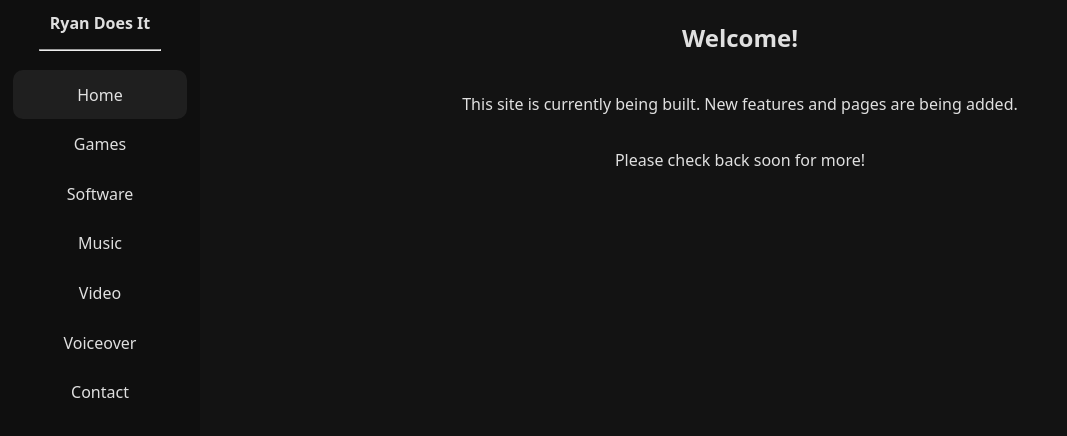
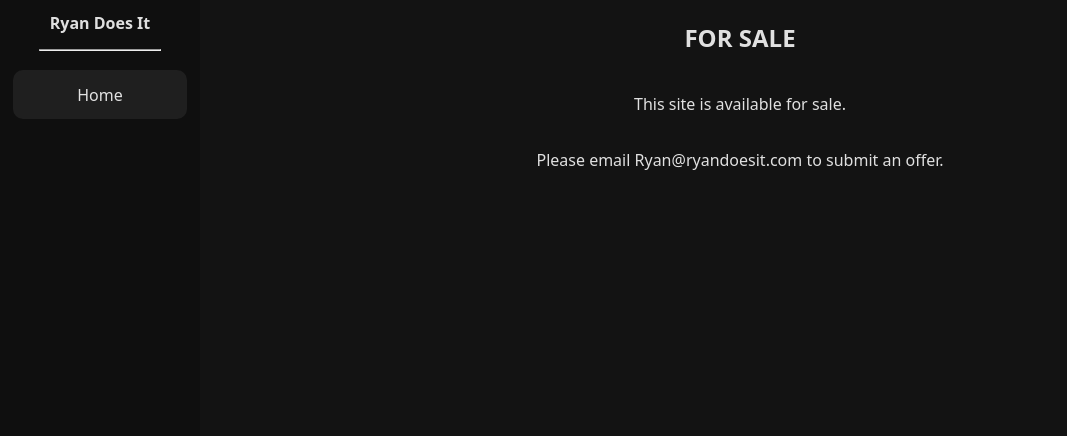
Before and after one commit to RyanFullStack/ryandoesit, a React (Vite) app: page / in a window 1280 px wide. Shown: the top 436 px of the page, without its empty margins (0-1067 px from the left). Built offline with nearby package versions, Linux system fonts and the light colour scheme.

Commit message:
for sale

```diff
--- a/src/components/home/index.jsx
+++ b/src/components/home/index.jsx
@@ -4,9 +4,9 @@ function Home() {
 
 
     return <div className="home-content">
-        <h2>Welcome!</h2>
-        <p>This site is currently being built. New features and pages are being added.</p>
-        <p>Please check back soon for more!</p>
+        <h2>FOR SALE</h2>
+        <p>This site is available for sale.</p>
+        <p>Please email <a href="mailto:ryan@ryandoesit.com"> Ryan@ryandoesit.com</a> to submit an offer.</p>
     </div>
 }
 
--- a/src/components/sidebar/index.jsx
+++ b/src/components/sidebar/index.jsx
@@ -44,7 +44,7 @@ function Sidebar() {
                             </div>
                         )}
                     </NavLink>
-                    <NavLink to="/games">
+                    {/* <NavLink to="/games">
                         {({ isActive }) => (
                             <div className={`sidebar-item ${isActive ? 'active' : ''}`}>
                                 Games
@@ -85,7 +85,7 @@ function Sidebar() {
                                 Contact
                             </div>
                         )}
-                    </NavLink>
+                    </NavLink> */}
                 </div>
             </div>
             <div
```
